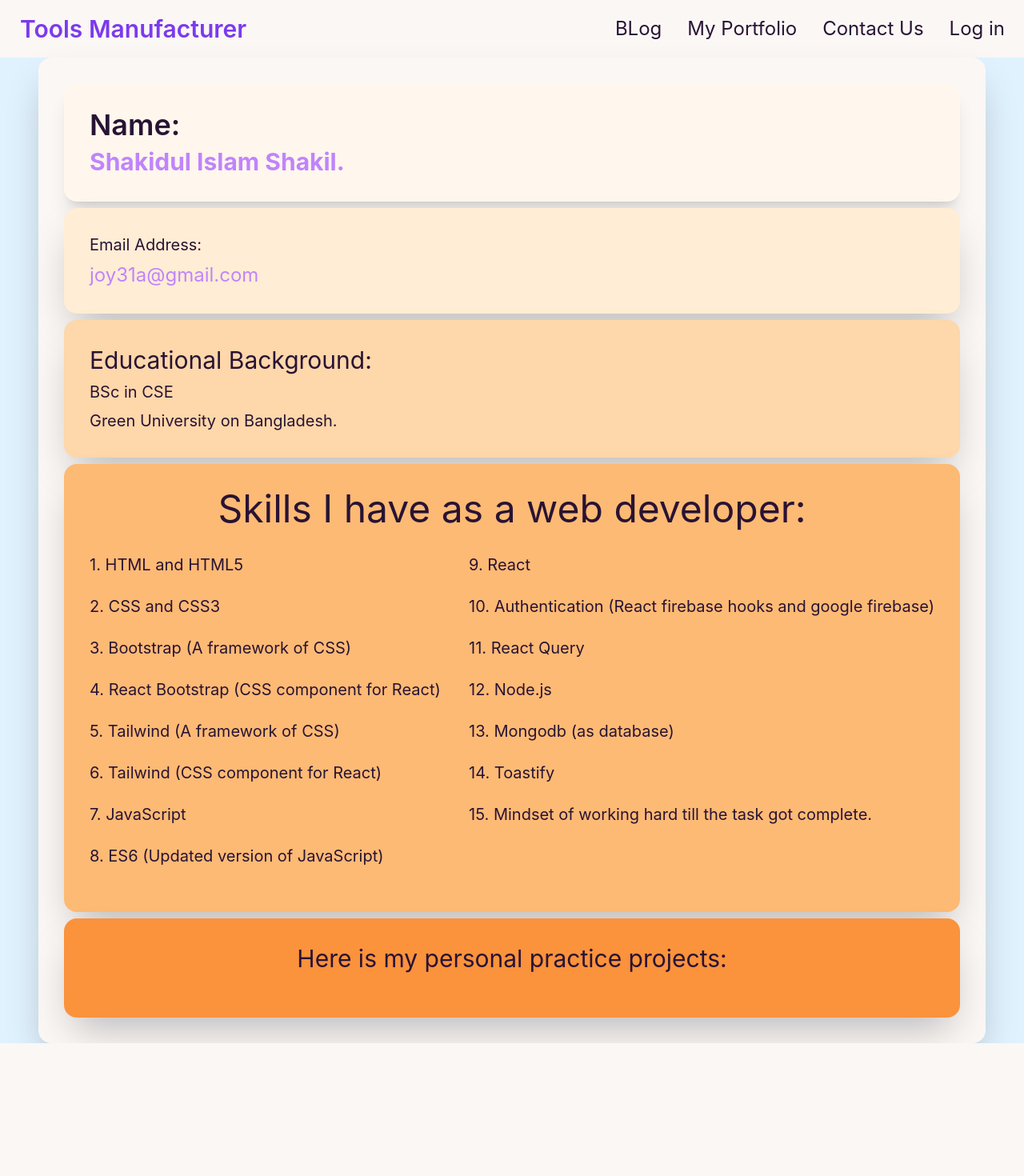
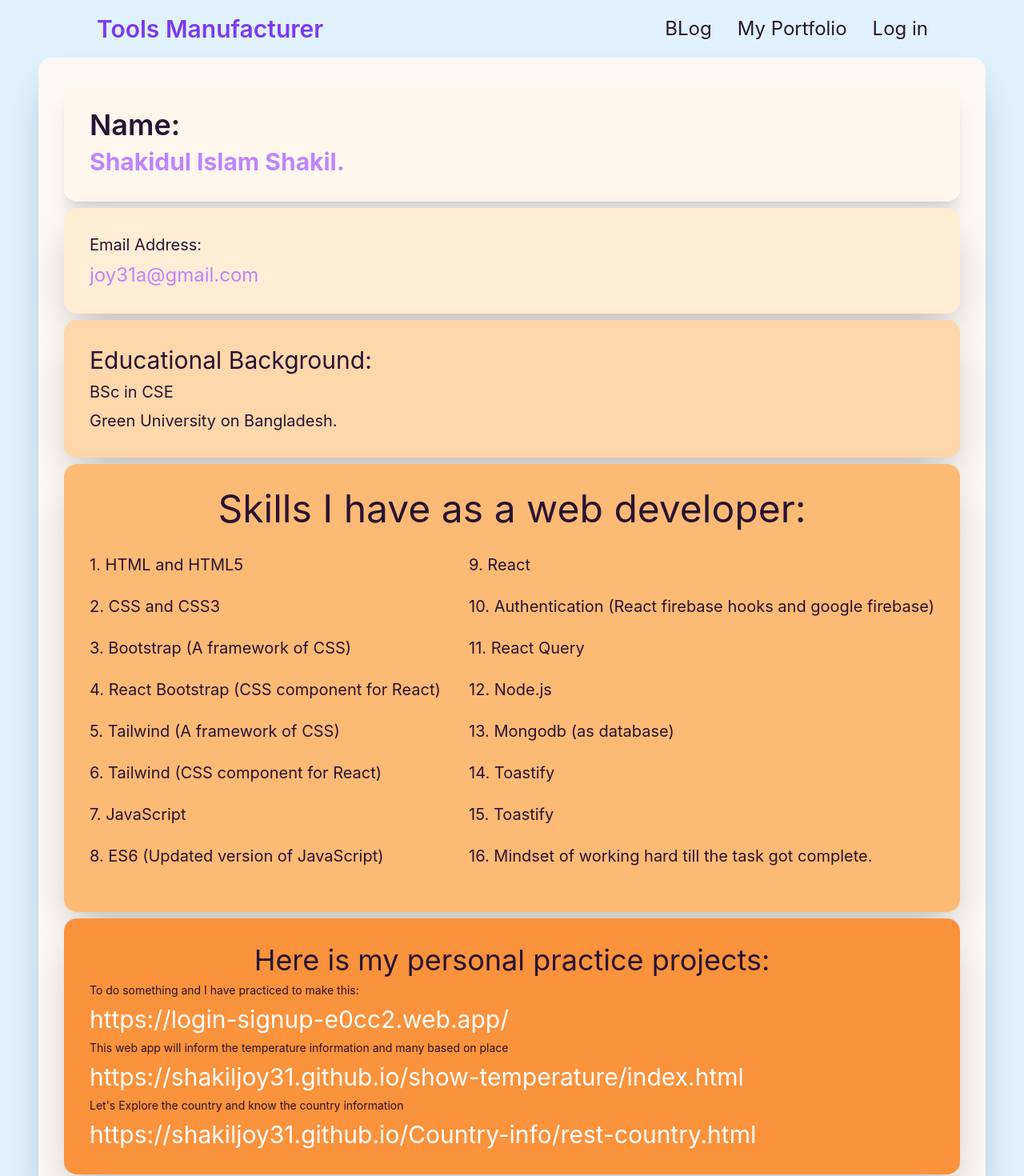
Before and after one commit to ShakilJoy31/tools-manufacturer-website, a React (Create React App) app: page /myPortfolio in a window 1280 px wide. Shown: the top 1470 px of the page at 80% size. Before the commit the page ends 1304 px from the top, so only its background shows below. Built offline with nearby package versions, Linux system fonts and the light colour scheme; no server answers.

Commit message:
Project is ready to submit

```diff
--- a/src/Components/DashBoard/AllProduct.js
+++ b/src/Components/DashBoard/AllProduct.js
@@ -49,13 +49,14 @@ const AllProduct = () => {
             body: JSON.stringify({paymentStatus: 'shipped'})
         })
         .then(res => res.json())
-        .then(data => setShippedProduct(null))
+        .then(data => {console.log(data)})
+        setShippedProduct(null);
         refetch();
     }
 
     console.log(shipmentConfirmedBy);
     return (
-        <div className='mt-8'>
+        <div className='mt-12 lg:mx-12 md:mx-4'>
             <div class="overflow-x-auto">
                 <table class="table w-full">
                     <thead>
--- a/src/Components/DashBoard/AllUsers.js
+++ b/src/Components/DashBoard/AllUsers.js
@@ -46,7 +46,7 @@ const AllUsers = () => {
 
 
     return (
-        <div class="overflow-x-auto">
+        <div class="overflow-x-auto lg:mx-16 md:mx-8 sm:mx-4 xm:mx-2 mb-8">
             <table class="table w-full">
                 <thead>
                     <tr>
--- a/src/Components/DashBoard/DashBoard.js
+++ b/src/Components/DashBoard/DashBoard.js
@@ -20,8 +20,8 @@ const DashBoard = () => {
             setAdmin(data);
         })
         }
+    },[admin])
 
-    },[admin])
 
     return (
         <div>
--- a/src/Components/DashBoard/ManageAllOrder.js
+++ b/src/Components/DashBoard/ManageAllOrder.js
@@ -43,7 +43,7 @@ const ManageAllOrder = () => {
     }
 
     return (
-        <div>
+        <div className='mb-8 lg:mx-16 md:mx-8 sm:mx-4 xm:mx-2'>
             <div class="overflow-x-auto">
                 <table class="table w-full">
 
--- a/src/Components/DashBoard/MyOrder.js
+++ b/src/Components/DashBoard/MyOrder.js
@@ -38,7 +38,7 @@ const MyOrder = () => {
 
     if (tokenError) {
         return <div>
-            <p className='text-4xl flex justify-center text-red-500'>{tokenError}</p>
+            <p className='flex justify-center text-4xl text-red-500'>{tokenError}</p>
             <Loading></Loading>
         </div>
     }
@@ -66,7 +66,7 @@ const MyOrder = () => {
 
 
     return (
-        <div class="overflow-x-auto mt-12 mr-12">
+        <div class="overflow-x-auto mt-12 lg:mx-16 md:mx-8 sm:mx-4 xm:mx-2 mb-8">
             <table class="table table-zebra w-full">
                 <thead>
                     <tr>
--- a/src/Components/Home/Banner.js
+++ b/src/Components/Home/Banner.js
@@ -7,7 +7,7 @@ const Banner = () => {
             <div>
                     <div class="carousel w-full">
                         <div id="slide1" class="carousel-item relative w-full">
-                            <img className='w-full h-4/5' src="https://img.freepik.com/free-photo/concept-happy-labor-day-with-different-accessories-yellow_185193-33055.jpg?w=996" class="w-full" alt=''/> /
+                            <img className='w-full h-4/5' src="https://img.freepik.com/free-photo/3d-illustration-screwdriverratchet-wrench-hammer-pliers-screws-etc-handmade-various-working-tools-construction-construction-renovation-concept_116124-10328.jpg?w=996" class="w-full" alt=''/> /
                                 <div class="absolute flex justify-between transform -translate-y-1/2 left-5 right-5 top-1/2">
                                     <a href="#slide4" class="btn btn-circle">❮</a>
                                     <a href="#slide2" class="btn btn-circle">❯</a>
@@ -16,7 +16,7 @@ const Banner = () => {
 
 
                         <div id="slide2" class="carousel-item relative w-full">
-                            <img className='w-full h-4/5' src="https://img.freepik.com/free-photo/3d-illustration-screwdriverratchet-wrench-hammer-pliers-screws-etc-handmade-various-working-tools-construction-construction-renovation-concept_116124-10328.jpg?w=996" class="w-full" alt=''/> /
+                            <img className='w-full h-4/5' src="https://img.freepik.com/free-photo/concept-happy-labor-day-with-different-accessories-yellow_185193-33055.jpg?w=996" class="w-full" alt=''/> /
                                 <div class="absolute flex justify-between transform -translate-y-1/2 left-5 right-5 top-1/2">
                                     <a href="#slide1" class="btn btn-circle">❮</a>
                                     <a href="#slide3" class="btn btn-circle">❯</a>
--- a/src/Components/MyPortfolio/MyPortfolio.js
+++ b/src/Components/MyPortfolio/MyPortfolio.js
@@ -9,7 +9,7 @@ const MyPortfolio = () => {
                     <div class="card bg-orange-50 shadow-xl">
                         <div class="card-body">
                             <h2 class="card-title text-4xl">Name:</h2>
-                            <p className='text-3xl text-purple-400 font-bold'>Shakidul Islam Shakil.</p>
+                            <p className='text-3xl font-bold text-purple-400'>Shakidul Islam Shakil.</p>
                         </div>
                     </div>
 
@@ -29,8 +29,8 @@ const MyPortfolio = () => {
 
                     <div class="card bg-orange-300 shadow-2xl">
                         <div class="card-body">
-                            <p className='text-5xl flex justify-center mb-6'>Skills I have as a web developer: <span className=''></span></p>
-                            <div className='lg:flex justify-between'>
+                            <p className='flex justify-center mb-6 text-5xl'>Skills I have as a web developer: <span className=''></span></p>
+                            <div className='justify-between lg:flex'>
                                 <div>
                                     <ol className='text-xl'>1. HTML and HTML5</ol><br />
                                     <ol className='text-xl'>2. CSS and CSS3</ol><br />
@@ -49,7 +49,8 @@ const MyPortfolio = () => {
                                     <ol className='text-xl'>12. Node.js</ol><br />
                                     <ol className='text-xl'>13. Mongodb (as database)</ol><br />
                                     <ol className='text-xl'>14. Toastify</ol><br />
-                                    <ol className='text-xl'>15. Mindset of working hard till the task got complete.</ol><br />
+                                    <ol className='text-xl'>15. Toastify</ol><br />
+                                    <ol className='text-xl'>16. Mindset of working hard till the task got complete.</ol><br />
                                 </div>
                             </div>
                         </div>
@@ -58,14 +59,59 @@ const MyPortfolio = () => {
 
                     <div class="card bg-orange-400 shadow-2xl">
                         <div class="card-body">
-                            <p className='text-3xl flex justify-center'>Here is my personal practice projects: <br /> </p>
-                            <p></p>
-                            <p></p>
-                            <p></p>
+                            <p className='flex justify-center text-4xl'>Here is my personal practice projects: <br /> </p>
+
+
+                            <footer class="footer">
+                                <div>
+                                    <p classname='text-2xl'>To do something and I have practiced to make this: </p>
+                                    <a target='_blank' href='https://login-signup-e0cc2.web.app/' class="link link-hover text-3xl text-white">https://login-signup-e0cc2.web.app/</a>
+
+
+                                    <p classname='text-2xl'>This web app will inform the temperature information and many based on place </p>
+                                    <a target='_blank' href='https://shakiljoy31.github.io/show-temperature/index.html' class="link link-hover text-3xl text-white">https://shakiljoy31.github.io/show-temperature/index.html</a>
+
+
+                                    <p classname='text-2xl'>Let's Explore the country and know the country information </p>
+                                    <a target='_blank' href='https://shakiljoy31.github.io/Country-info/rest-country.html' class="link link-hover text-3xl text-white">https://shakiljoy31.github.io/Country-info/rest-country.html</a>
+
+                                </div>
+                            </footer>
+
+
+
+
+
+
+
+
+
+
+
+
+
+
+
+
+
+
+
+                            {/* <div>
+                                <p classname='text-xl'>To do something and I have practiced to make this: </p>
+                                <a href='https://login-signup-e0cc2.web.app/' className="text-2xl link link-hover'">https://login-signup-e0cc2.web.app/</a>
+                            </div>
+
+                            <div>
+                                <p classname='text-xl'>This web app will inform the temperature information and many based on place </p>
+                                <a href='https://shakiljoy31.github.io/show-temperature/index.html' className="text-2xl link link-hover'">https://shakiljoy31.github.io/show-temperature/index.html</a>
+                            </div>
+
+                            <div>
+                                <p classname='text-xl'>Let's Explore the country and know the country information </p>
+                                <a href='https://shakiljoy31.github.io/Country-info/rest-country.html' className="text-2xl link link-hover'">https://shakiljoy31.github.io/Country-info/rest-country.html</a>
+                            </div> */}
                         </div>
                     </div>
-
-
                 </div>
             </div>
         </div>
--- a/src/Components/Navbar/Navbar.js
+++ b/src/Components/Navbar/Navbar.js
@@ -17,7 +17,6 @@ const Navbar = () => {
         {
             generalUser && <li className='flex items-center justify-center text-2xl'><Link to='/dashboard'>Dash board</Link></li>
         }
-        <li className='flex items-center justify-center text-2xl'><Link to='/'>Contact Us</Link></li>
         {
             generalUser ? <div className='lg:flex'>
                 <li className='flex items-center justify-center text-2xl'><Link onClick={handleLogOut} to='/'>Log out</Link></li>
@@ -30,8 +29,8 @@ const Navbar = () => {
 
 
     return (
-        <div>
-            <div class="navbar bg-base-100 flex justify-between">
+        <div className='lg:mx-24 bg-sky-100'>
+            <div class="navbar flex justify-between">
                 <div class="navbar-start">
                     <div class="dropdown">
                         <label tabindex="0" class="btn btn-ghost lg:hidden">
```
Also changed, not shown: src/Components/Authentication/SignUp.js (+3 -5 lines).
